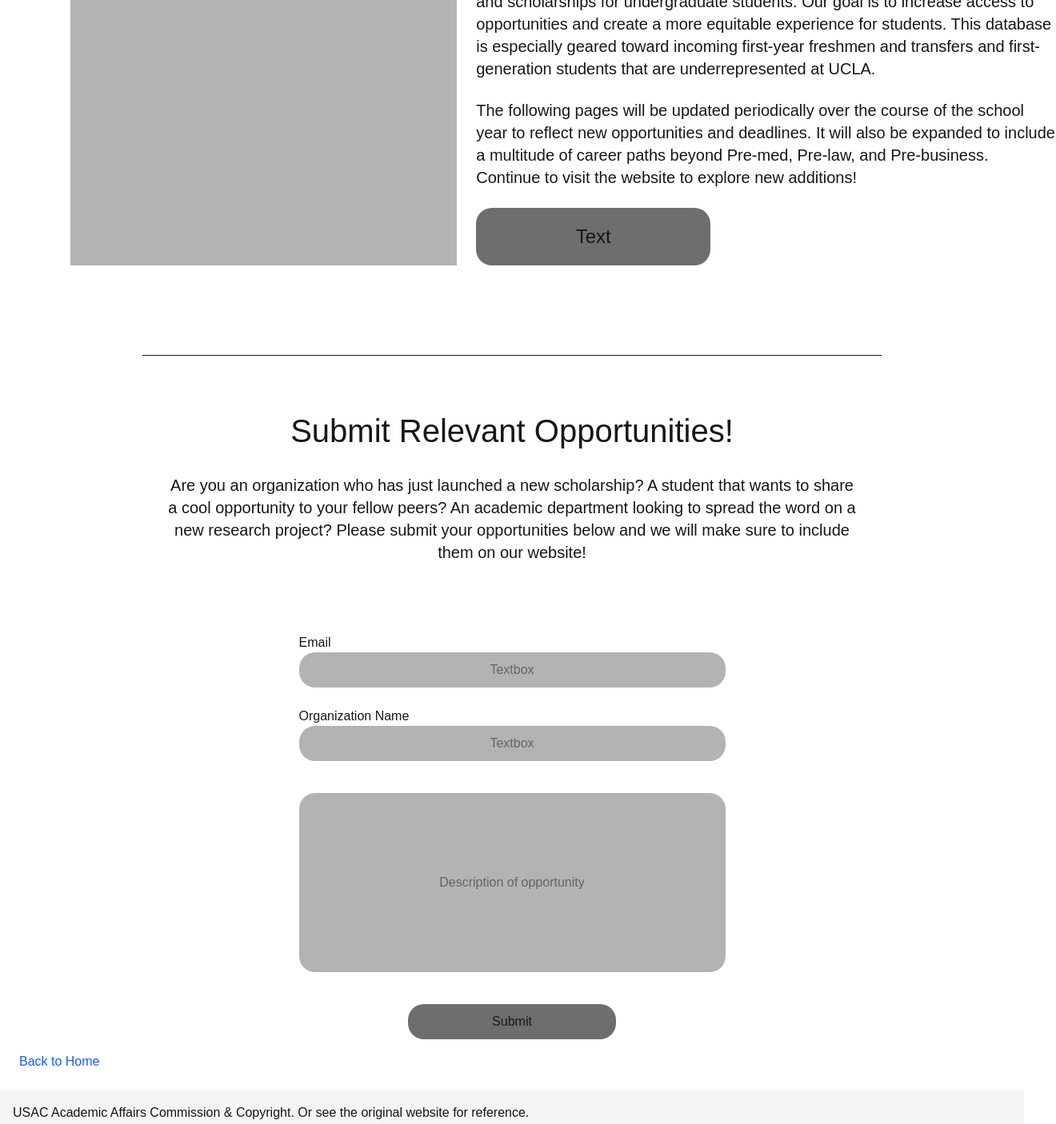
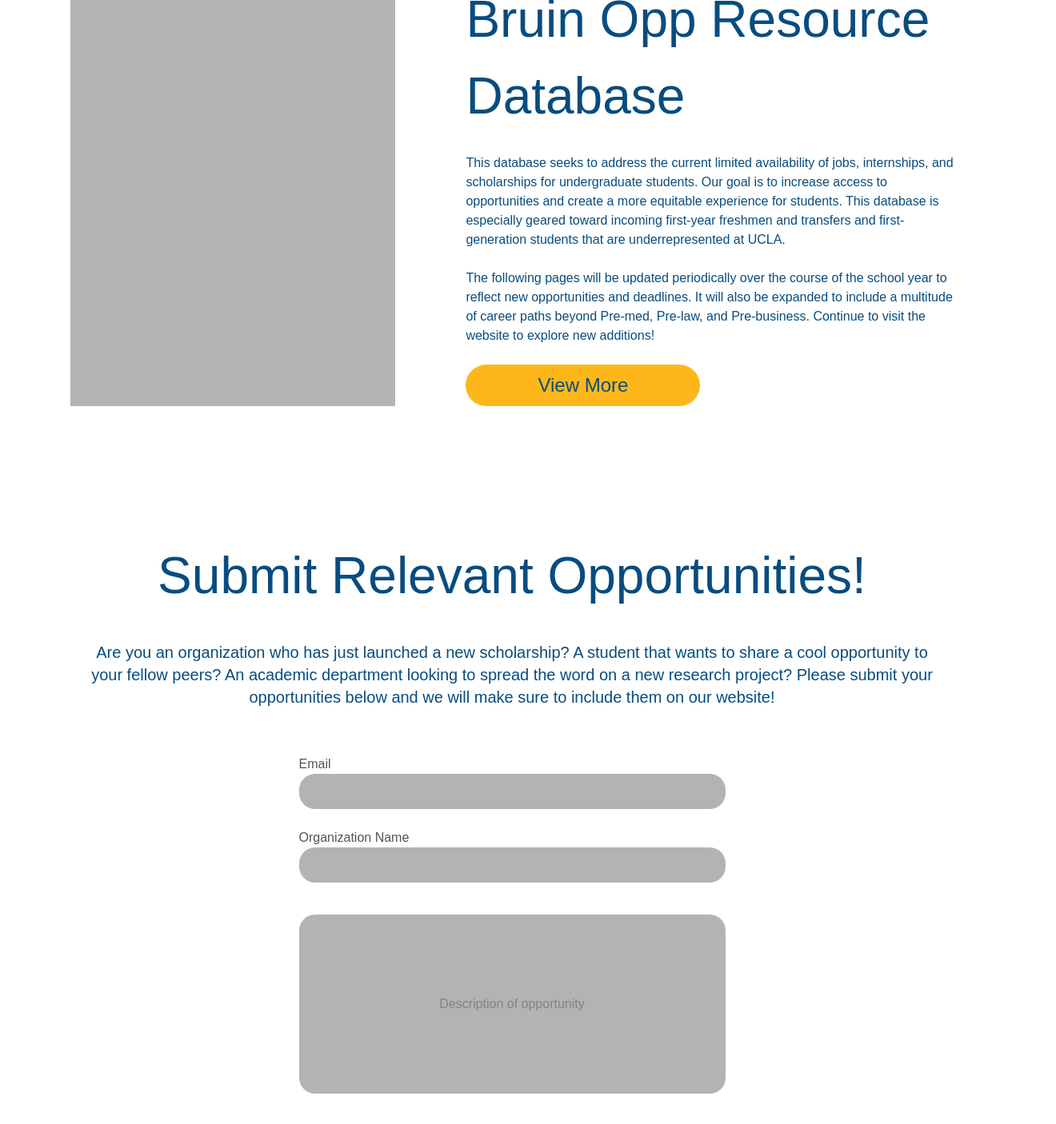
Before and after one commit to hillarynve/usac-aac-website, a Next.js app: page /resources/BruinOpp in a window 1280 px wide. Shown: the part 420-1826 px from the top of the page at 80% size, 1320 px wide, since content can reach past the window. Built offline with nearby package versions, Linux system fonts and the light colour scheme.

Commit message:
Matched Hifi, resized words and added margins + padding. Only background and white boxes are left

```diff
--- a/app/resources/BruinOpp/page.tsx
+++ b/app/resources/BruinOpp/page.tsx
@@ -8,56 +8,54 @@
         <img src=""></img>
       </div> */}
 
-      <div className="flex m-16 min-h-[452px] w-full max-w-[1316px] my-16">
+      <div className="flex my-[164px] min-h-[452px] w-full my-16 gap-x-16 px-16">
 
         <div className="w-2/5 bg-[#B3B3B3] text-center">
         </div>
 
-        <div className="ml-6 w-3/5 flex flex-col gap-6 font-medium">
-          <h3 className="text-[40px]">
+        <div className="ml-6 w-3/5 flex flex-col gap-y-6 font-medium text-[#084C7F]">
+          <h3 className="text-[64px]">
             Bruin Opp Resource Database
           </h3>
 
-          <p className="text-xl">
+          <p className="text-base">
             This database seeks to address the current limited availability of jobs, internships, and scholarships for undergraduate students. Our goal is to increase access to opportunities and create a more equitable experience for students. This database is especially geared toward incoming first-year freshmen and transfers and first-generation students that are underrepresented at UCLA.
           </p>
-          <p className="text-xl">
+          <p className="text-base">
             The following pages will be updated periodically over the course of the school year to reflect new opportunities and deadlines. It will also be expanded to include a multitude of career paths beyond Pre-med, Pre-law, and Pre-business. Continue to visit the website to explore new additions!
           </p>
-          <button className="bg-[#6E6E6E] text-2xl rounded-[20px] w-[293px] py-5 px-8">
-            Text
+          <button className="bg-[#FDB71B] text-2xl rounded-[80px] max-w-[293px] p-[10px]">
+            View More
           </button>
         </div>
 
 
       </div>
 
-      <hr className="mt-28 mb-16 w-3/4 mx-auto"></hr>
-
-      <div className="text-center w-full font-medium min-h-[219px] max-w-[866px] flex flex-col gap-6 mx-auto m-16">
-        <h3 className="text-[40px]">
+      <div className="text-center w-full font-medium text-[#084C7F] min-h-[219px] max-w-[1090px] flex flex-col gap-6 mx-auto">
+        <h3 className="text-[64px]">
           Submit Relevant Opportunities!
         </h3>
-        <p className="text-xl">
+        <p className="text-xl p-[10px] gap-[10px]">
           Are you an organization who has just launched a new scholarship? A student that wants to share a cool opportunity to your fellow peers? An academic department looking to spread the word on a new research project? Please submit your opportunities below and we will make sure to include them on our website!
         </p>
       </div>
 
-      <div className="flex flex-col gap-6 w-full max-w-[533px] mx-auto mt-12">
+      <div className="flex flex-col gap-6 w-full max-w-[533px] mx-auto mt-12 text-[#535353] mb-[164px]">
 
         <div className="flex flex-col">
           <label>Email</label>
-          <input className="bg-[#B3B3B3] rounded-[20px] p-2.5 text-center" type="text" placeholder="Textbox"/>
+          <input className="bg-[#B3B3B3] rounded-[20px] p-2.5 text-center" type="text"/>
         </div>
 
         <div className="flex flex-col">
           <label>Organization Name</label>
-          <input className="bg-[#B3B3B3] rounded-[20px] p-2.5 text-center" type="text" placeholder="Textbox"/>
+          <input className="bg-[#B3B3B3] rounded-[20px] p-2.5 text-center" type="text"/>
         </div>
 
-        <input className="bg-[#B3B3B3] rounded-[20px] p-2.5 text-center min-h-[224px] mt-4" type="text" placeholder="Description of opportunity"/>
+        <input className="text-[#535353] bg-[#B3B3B3] rounded-[20px] p-2.5 text-center min-h-[224px] mt-4" type="text" placeholder="Description of opportunity"/>
 
-        <button className="bg-[#6E6E6E] rounded-[20px] p-2.5 w-[260px] mx-auto mt-4">Submit</button>
+        <button className="bg-[#FDB71B] text-2xl text-[#084C7F] rounded-[80px] p-2.5 w-[293px] h-[79px] mx-auto mt-4">Submit</button>
 
       </div>
 
```
